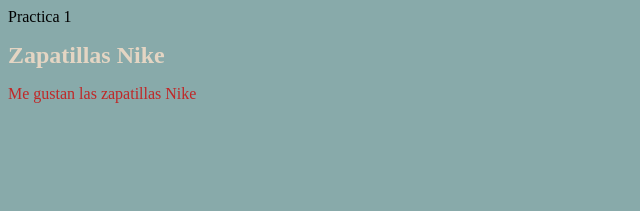
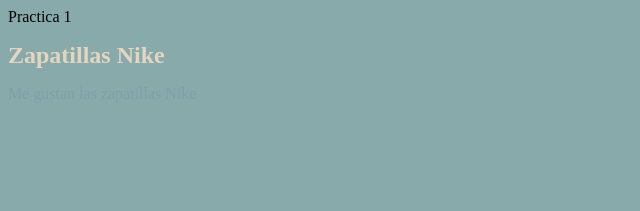
Before and after one commit to marcel-carbo/practica-commit, a plain HTML site: page index.html in a window 1280 px wide. Shown: the whole page, without its empty margins (0-640 px from the left). Drawn offline with Linux system fonts and the light colour scheme.

Commit message:
practica

```diff
--- a/index.css
+++ b/index.css
@@ -11,7 +11,7 @@ h1 {
 }
 
 p {
-    color: rgb(192, 39, 39);
+    color: rgba(4, 39, 164, 0.075);
     font: bold;
 
 
```
